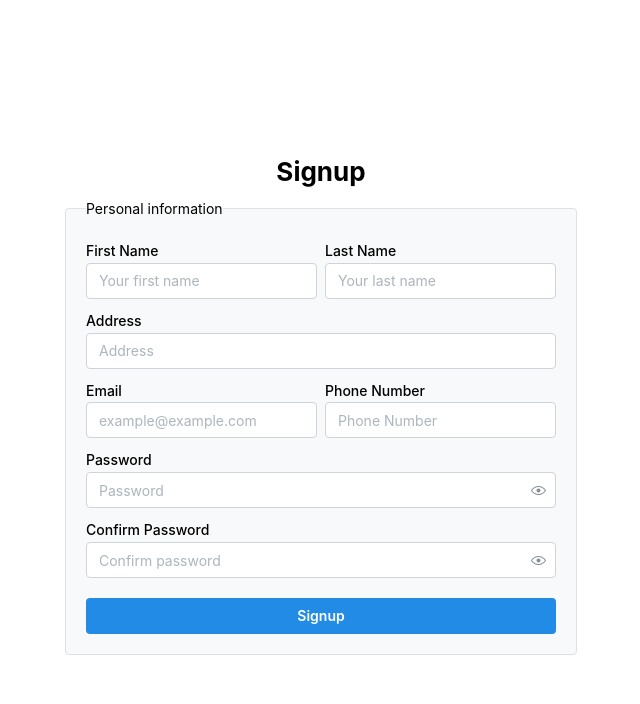
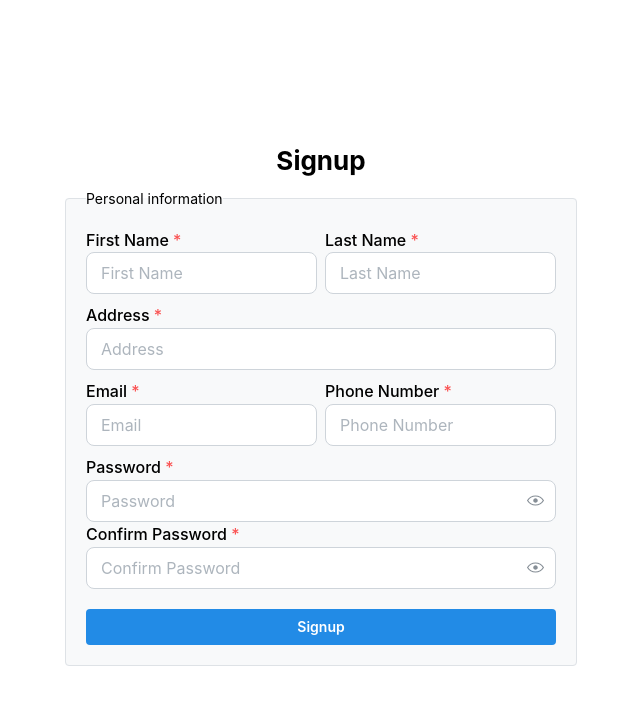
Before and after one commit to AnikKDev/tee-bay-frontend, a Next.js app: page /sign-up in a window 1280 px wide. Shown: the top 704 px of the page, without its empty margins (319-959 px from the left). Built offline with nearby package versions, Linux system fonts and the light colour scheme.

Commit message:
completed form validation for signup

```diff
--- a/app/(auth)/sign-up/components/SIgnupForm.tsx
+++ b/app/(auth)/sign-up/components/SIgnupForm.tsx
@@ -1,3 +1,4 @@
+"use client";
 import {
   Box,
   Button,
@@ -8,51 +9,113 @@ import {
   Title,
 } from "@mantine/core";
 import React from "react";
+import FormTextInput from "../../../(products)/components/ProductCreationCompos/FormTextInput";
+import { isEmail, matchesField, useForm } from "@mantine/form";
+import { UserData } from "../../../types/user.types";
+import { InputPassword } from "../../../components/ui/form-input";
 
 type Props = {};
 
 export default function SIgnupForm({}: Props) {
+  const form = useForm<UserData>({
+    initialValues: {
+      first_name: "",
+      last_name: "",
+      email: "",
+      phone_number: "",
+      password: "",
+      confirm_password: "",
+      address: "",
+    },
+    validate: {
+      first_name: (value) =>
+        value.length <= 0 ? "Enter your first name." : null,
+      last_name: (value) =>
+        value.length <= 0 ? "Enter your last name." : null,
+      email: isEmail("Enter a valid email address"),
+      address: (value) =>
+        value.length <= 0 ? "Please provide a valid address." : null,
+      phone_number: (value) =>
+        value.length <= 0 ? "Enter your phone number." : null,
+      password: (value) => (value.length <= 0 ? "Enter your password." : null),
+      confirm_password: matchesField("password", "Password does not match"),
+      /*  confirm_password: (value) =>
+        value.length <= 0 ? "Please confirm your password." : null, */
+    },
+  });
+  // user registration
+  const handleUserRegistration = (values: UserData) => {
+    console.log(values);
+  };
   return (
     <Box w={{ xs: "90%", sm: "90%", md: "40%" }} mx={"auto"}>
       <Title my={9} ta={"center"} order={2}>
         Signup
       </Title>
+      <form onSubmit={form.onSubmit(handleUserRegistration)}>
         <Fieldset legend="Personal information" variant="filled">
-        <Flex justify={"space-between"} my={9} gap={8} align={"center"}>
-          <TextInput
-            w={"100%"}
+          <Flex justify={"space-between"} my={9} gap={8} align={"start"}>
+            <FormTextInput
+              classNames="w-full"
+              name="first_name"
               label="First Name"
-            placeholder="Your first name"
+              description=""
+              key={"first_name"}
+              form={form}
             />
-          <TextInput
-            w={"100%"}
+            <FormTextInput
+              classNames="w-full"
+              name="last_name"
               label="Last Name"
-            placeholder="Your last name"
+              description=""
+              key={"last_name"}
+              form={form}
             />
           </Flex>
-
-        <TextInput my={9} label="Address" placeholder="Address" />
-        <Flex justify={"space-between"} my={9} gap={8} align={"center"}>
-          <TextInput
-            w={"100%"}
+          <FormTextInput
+            name="address"
+            label="Address"
+            description=""
+            key={"address"}
+            form={form}
+          />
+          {/* <TextInput my={9} label="Address" placeholder="Address" /> */}
+          <Flex justify={"space-between"} my={9} gap={8} align={"start"}>
+            <FormTextInput
+              classNames="w-full"
+              name="email"
               label="Email"
-            placeholder="example@example.com"
+              type="email"
+              description=""
+              key={"email"}
+              form={form}
             />
-          <TextInput
-            w={"100%"}
+            <FormTextInput
+              classNames="w-full"
+              name="phone_number"
               label="Phone Number"
-            placeholder="Phone Number"
+              type="tel"
+              description=""
+              key={"phone_number"}
+              form={form}
             />
           </Flex>
           <Box my={9}>
-          <PasswordInput label="Password" placeholder="Password" />
-          <PasswordInput
+            <InputPassword
+              name="password"
+              label="Password"
+              description=""
+              form={form}
+            />
+            <InputPassword
+              name="confirm_password"
               label="Confirm Password"
-            placeholder="Confirm password"
-            my={9}
+              description=""
+              form={form}
             />
           </Box>
           <Button
+            type="submit"
             className="bg-[#228BE6] hover:bg-[#1C7ED6] w-full mt-10"
             mt={20}
             fullWidth
@@ -60,6 +123,7 @@ export default function SIgnupForm({}: Props) {
             Signup
           </Button>
         </Fieldset>
+      </form>
     </Box>
   );
 }
--- a/app/(products)/components/ProductCreationCompos/FormTextInput.tsx
+++ b/app/(products)/components/ProductCreationCompos/FormTextInput.tsx
@@ -8,6 +8,8 @@ type Props = {
   description: string;
   name: string;
   form: UseFormReturnType<any>;
+  classNames?: string;
+  type?: string;
 };
 
 export default function FormTextInput({
@@ -15,9 +17,13 @@ export default function FormTextInput({
   description,
   name,
   form,
+  classNames,
+  type,
 }: Props) {
   return (
     <TextInput
+      type={type ? type : "text"}
+      className={classNames}
       name={name}
       size="md"
       radius="md"
--- a/app/(products)/components/ProductModal.tsx
+++ b/app/(products)/components/ProductModal.tsx
@@ -93,6 +93,7 @@ export default function ProductModal({ opened, close }: Props) {
               className="py-12"
             >
               <FormTextInput
+                classNames=""
                 key={"product_name"}
                 label="Product Name"
                 name="product_name"
--- a/app/components/ui/form-input.tsx
+++ b/app/components/ui/form-input.tsx
@@ -0,0 +1,40 @@
+import { PasswordInput, TextInput } from "@mantine/core";
+import { UseFormReturnType } from "@mantine/form";
+import React from "react";
+type Props = {
+  label: string;
+  description: string;
+  name: string;
+  form: UseFormReturnType<any>;
+  classNames?: string;
+  type?: string;
+};
+export const InputPassword = ({
+  label,
+  description,
+  name,
+  form,
+  classNames,
+  type,
+}: Props) => {
+  return (
+    <PasswordInput
+      type={type ? type : "text"}
+      className={classNames}
+      name={name}
+      size="md"
+      radius="md"
+      label={label}
+      withAsterisk
+      description={description}
+      placeholder={label}
+      {...form.getInputProps(name)}
+    />
+
+    /*  <PasswordInput
+      label="Confirm Password"
+      placeholder="Confirm password"
+      my={9}
+    /> */
+  );
+};
```
Also changed, not shown: app/types/user.types.ts (added, +9 -0 lines). Lines whose indentation alone changed are shown as unchanged.
